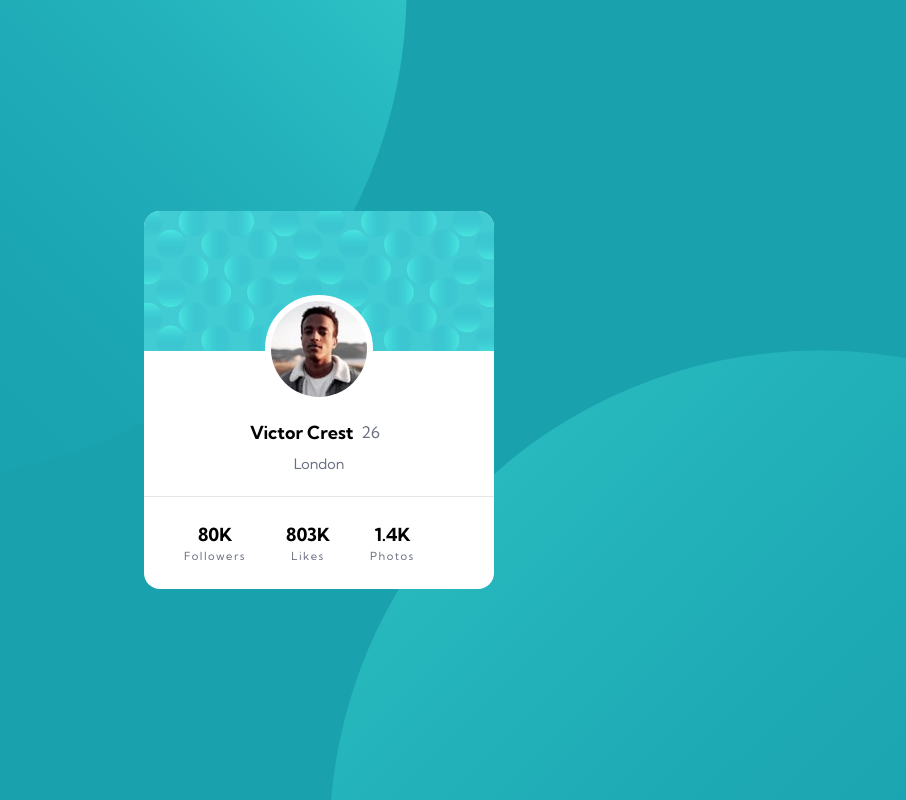
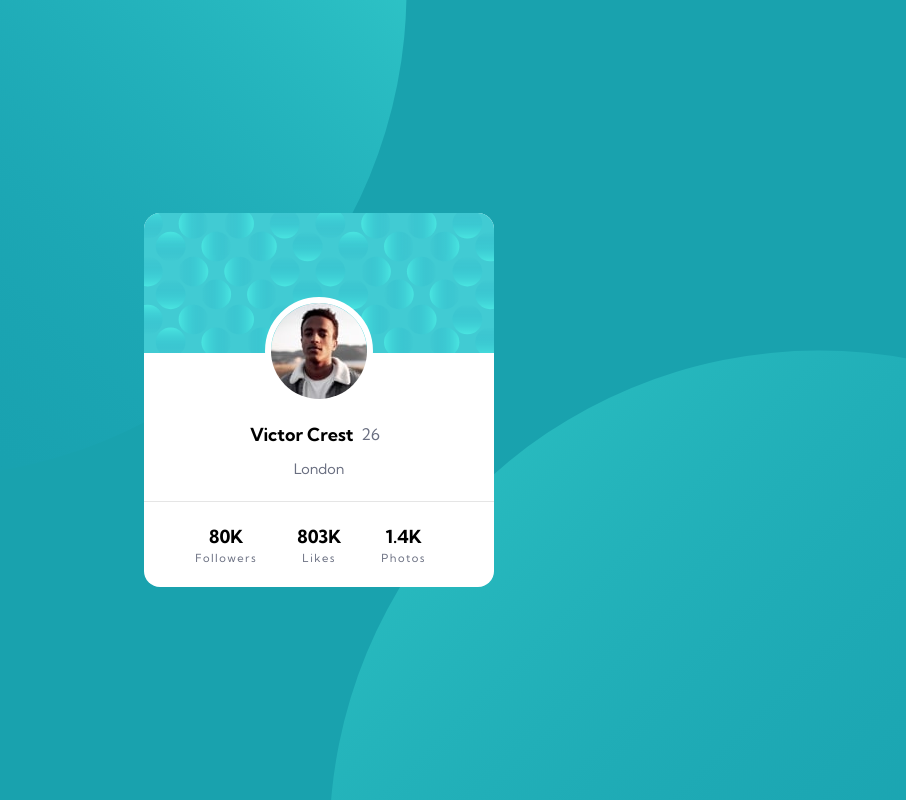
Before and after one commit to JustANipple/profile-card-component, a plain HTML site: page index.html in a window 1280 px wide. Shown: the whole page, without its empty margins (321-1227 px from the left). Drawn offline with Linux system fonts and the light colour scheme.

Commit message:
modified:   style.css

```diff
--- a/style.css
+++ b/style.css
@@ -92,13 +92,13 @@ body {
     text-align: center;
     color: var(--regular-text-clr);
     font-size: 0.9rem;
-    margin: 0.5rem 0 1.3rem 0;
+    margin: 0.7rem 0 1.3rem 0;
 }
 
 .stats {
     display: flex;
     text-align: center;
-    margin: 1.5rem 0;
+    margin: 1.5rem 0.7rem;
 }
 
 .stats li {
@@ -117,8 +117,12 @@ body {
     letter-spacing: 1.5px;
 }
 
-@media screen and (min-width: 1000px) {
+@media screen and (min-width: 700px) {
     body {
         background-position:-250px -500px, 650px 350px;
     }
+
+    .stats {
+        margin: 1.3rem 0.7rem;
+    }
 }
```
